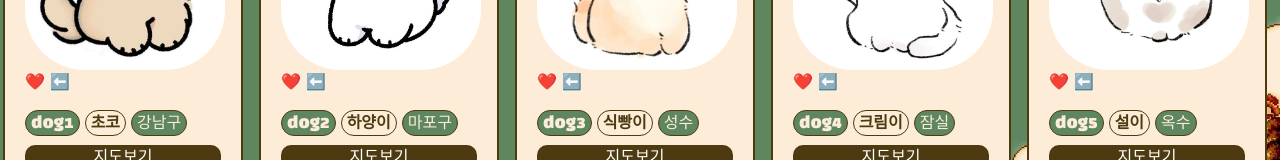
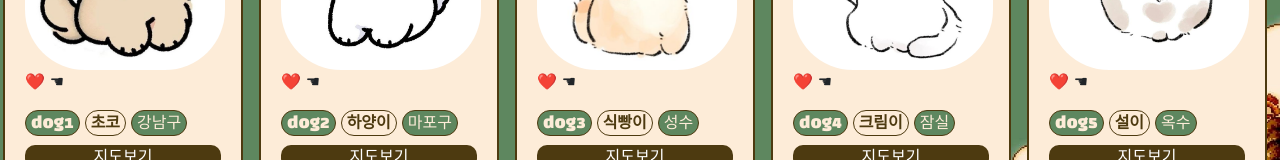
Before and after one commit to Hyundai-AutoEver-Mobility-SW/Isaganyang, a Vue app: page /user in a window 1280 px wide. Shown: the part 445-605 px from the top of the page. Built offline with nearby package versions, Linux system fonts and the light colour scheme; a web font is replaced by a local one.

Commit message:
[fix] 이사가기 수정

```diff
--- a/src/components/Modal.vue
+++ b/src/components/Modal.vue
@@ -12,7 +12,7 @@
           <input
             type="text"
             class="form-control"
-            placeholder="주소를 입력하세요"
+            placeholder="주소를 입력하세요 (ex. 강남)"
             v-model="newAddr"
           />
         </div>
@@ -57,6 +57,10 @@ const updateAddr = () => {
   store.commit("setModalView", false);
   lastClickedLocation.value = mapComponent.value.getLastClickedLocation();
   console.log("마지막 마커 위치로 주소업뎃:", lastClickedLocation.value);
+  if (lastClickedLocation.value === "") {
+    alert("위치를 클릭해주세요!");
+    return;
+  }
   store.commit("setAddr", lastClickedLocation.value);
 };
 // map
--- a/src/components/user/UserCard.vue
+++ b/src/components/user/UserCard.vue
@@ -6,7 +6,7 @@
       </div>
       <div class="user-details mb-1">
         <div class="like mb-3">
-          <div class="like-btn" @click="addLike(i)">❤️ ⬅️</div>
+          <div class="like-btn" @click="addLike(i)">❤️ ☚</div>
           <div v-for="n in likes[i]" :key="n">❤️</div>
         </div>
         <p class="detail-custom">{{ item.userid }}</p>
```
